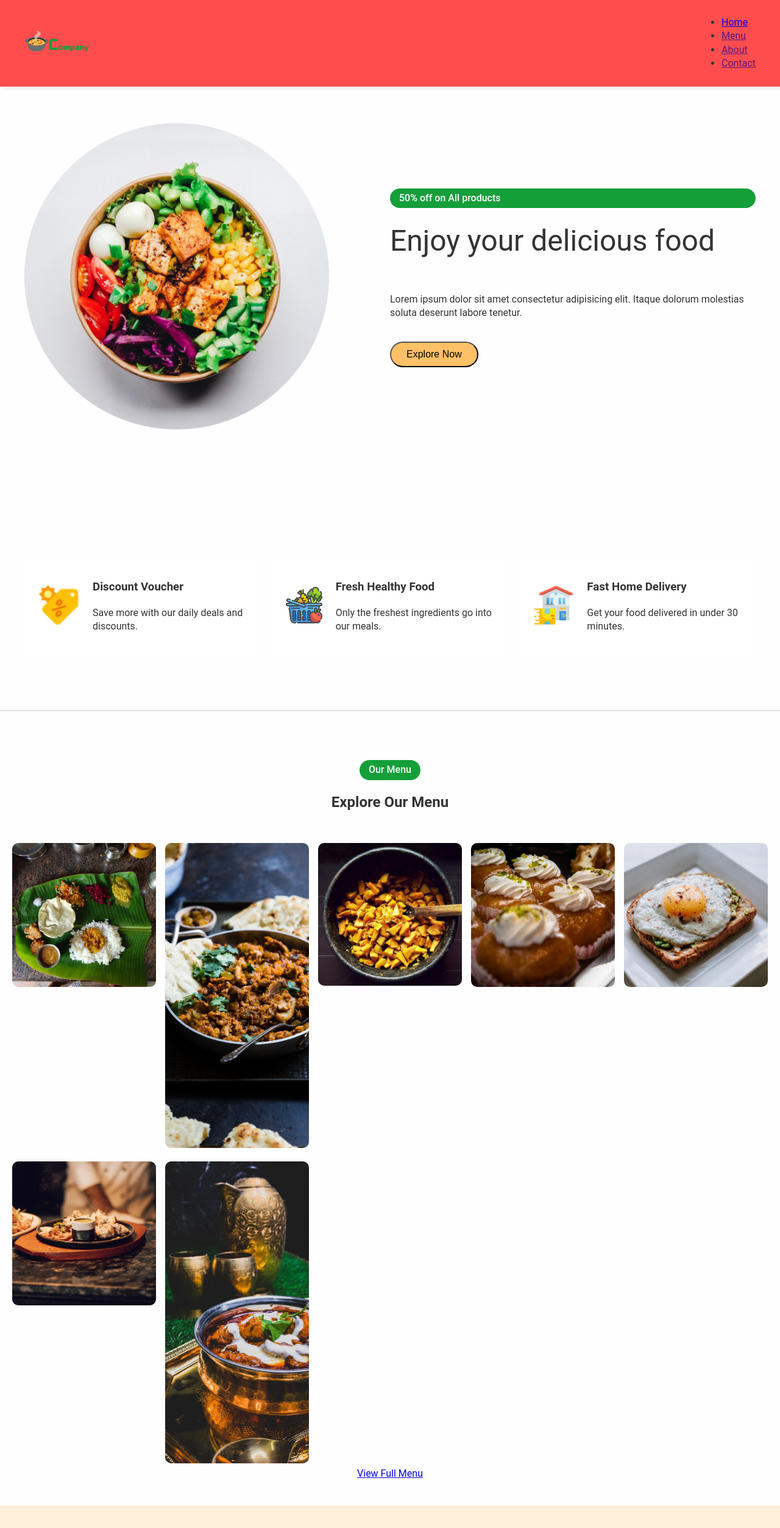
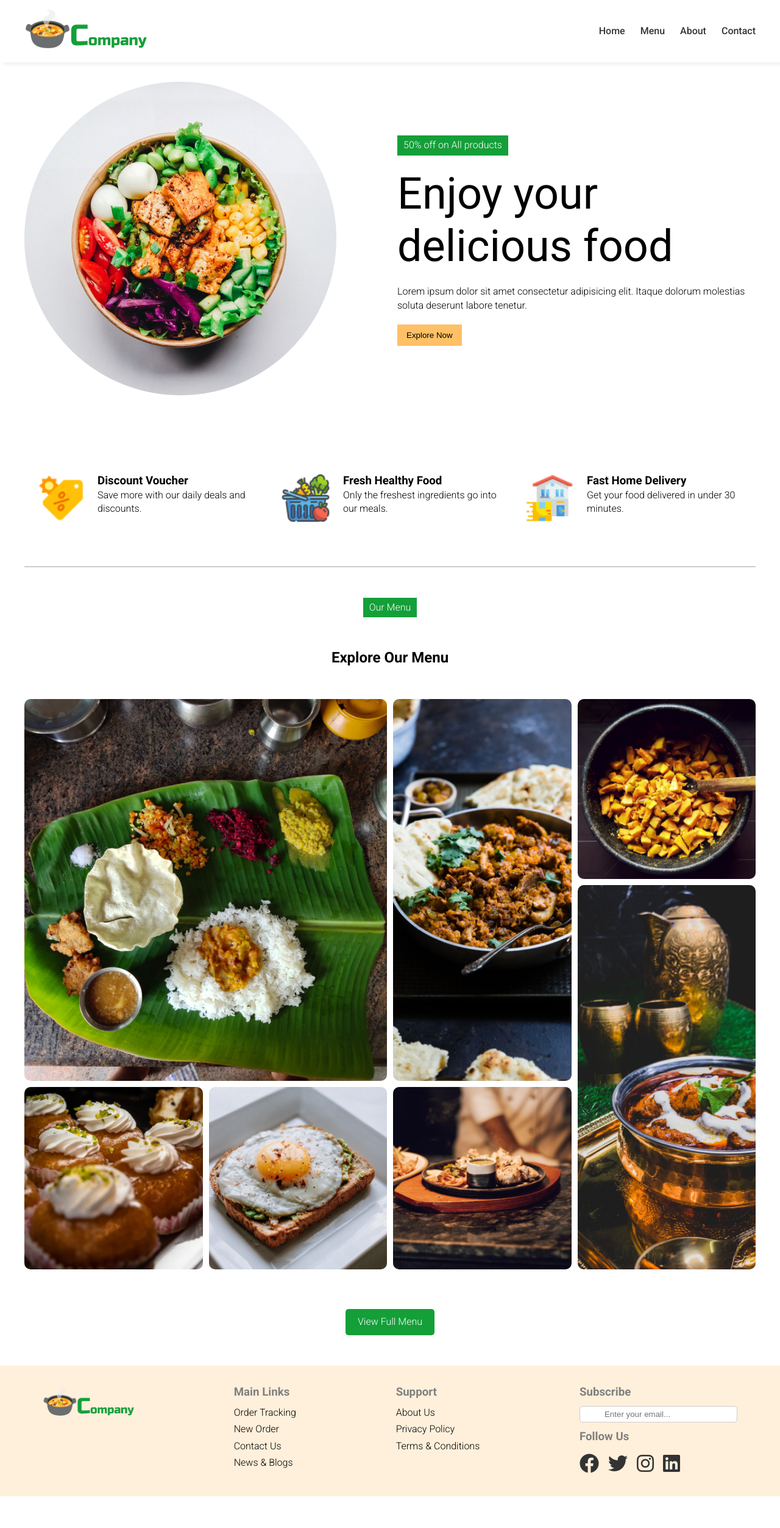
Before and after one commit to Ankita-Payal/Restaurent, a plain HTML site: page index.html in a window 1280 px wide. Shown: the top 2505 px of the page at 61% size. After the commit the page ends 2453 px from the top, so only its background shows below. Drawn offline with Linux system fonts and the light colour scheme.

Commit message:
Update style.css

```diff
--- a/style.css
+++ b/style.css
@@ -1,159 +1,214 @@
-  body {
+@import url("https://fonts.googleapis.com/css2?family=Roboto:ital,wght@0,100;0,300;0,400;0,500;0,700;0,900;1,100;1,300;1,400;1,500;1,700;1,900&display=swap");
+* {
     margin: 0;
-      font-family: 'Roboto', sans-serif;
-      background-color: #fefefe;
-      color: #333;
+    padding: 0;
+    box-sizing: border-box; /* Corrected typo: "boarder-box" to "border-box" */
+}
+html, body {
     line-height: 1.4;
+    font-weight: 300;
+    font-family: "Roboto", sans-serif;
 }
+button {
+    padding: 10px 15px;
+    border: none;
+    transition: 0.2s ease-in-out;
+}
+button:hover {
+    opacity: 0.8;
+}
+/* Navigation */
 nav {
-      background-color: #ff4d4d;
-      padding: 10px 0;
+    box-shadow: 5px 5px 5px rgba(1, 1, 1, 0.05);
     position: sticky;
     top: 0;
-      z-index: 100;
-      box-shadow: 5px 5px 5px rgba(1, 1, 1, 0.05);
+    margin-bottom: 32px;
+    background: white;
+    padding: 10px;
+    z-index: 50;
 }
-    .navigation {
+.navigation { /* Uncommented and applied styles */
     display: flex;
+    justify-content: space-between;
     align-items: center;
-      justify-content: space-between;
+}
+
+.container {
     max-width: 1200px;
-      margin: auto;
-      padding: 0 20px;
+    margin: 0 auto;
 }
-    .navigation img {
-      height: 40px;
+.bar_icon {
+    font-size: 32px;
 }
 .hero {
     display: flex;
-      flex-wrap: wrap;
+    gap: 100px;
+    justify-content: center;
     align-items: center;
-      justify-content: space-between;
-      padding: 60px 20px;
-      max-width: 1200px;
-      margin: auto;
-      gap: 50px;
-    }
-    .hero_image img {
-      width: 100%;
-      max-width: 500px;
 }
 .hero_content {
-      max-width: 600px;
     display: flex;
     flex-direction: column;
     gap: 20px;
 }
 .tag {
     background-color: #149f39;
+    padding: 5px 10px;
     color: white;
-      padding: 5px 15px;
-      display: inline-block;
-      border-radius: 20px;
-      font-weight: 500;
+    align-self: flex-start;
 }
-    h1 {
-      font-size: 3rem;
-      margin: 0 0 15px 0;
+.hero_content h1 {
+    font-size: 72px;
+    line-height: 1.2;
     font-weight: 400;
 }
 .explore_btn {
-      background-color: #ffc066;
-      color: #000;
-      padding: 10px 25px;
-      font-size: 1rem;
-      border-radius: 25px;
-      cursor: pointer;
-      transition: background 0.3s ease;
+    background: #ffc066;
     align-self: flex-start;
-    }
-    .explore_btn:hover {
-      opacity: 0.8;
+    gap: 20px;
+    justify-content: center;
+    cursor: pointer; /* Added cursor pointer for button */
 }
 .features {
+    margin-top: 100px;
     display: flex;
-      flex-wrap: wrap;
-      gap: 20px;
-      padding: 40px 20px;
-      max-width: 1200px;
-      margin: 100px auto 50px auto;
+    margin-bottom: 50px;
+    justify-content: space-around; /* Added to distribute features */
 }
 .feature {
-      flex: 1;
-      min-width: 250px;
     display: flex;
     gap: 20px;
-      align-items: center;
     padding: 20px;
     transition: 0.2s ease-in-out;
-      background-color: #fff;
-      border-radius: 8px;
+    flex: 1; /* Added to make features take equal width */
+}
+.feature_image {
+    width: 72px;
+    height: 72px; /* Added height for consistent icon sizing */
+    object-fit: contain; /* Ensures image fits within the box */
 }
 .feature:hover {
-      box-shadow: 5px 5px 15px rgba(0,0,0,0.1);
+    transition: 0.2s ease-in-out;
+    box-shadow: 5px 5px 5px rgba(1, 1, 1, 0.05);
 }
-    .feature img {
-      width: 72px;
+
+.divider {
+    border: 1px solid #ccc;
+    margin: 20px 0;
 }
-    .divider {
-      height: 2px;
-      background-color: #ddd;
-      margin: 40px 0;
-    }
+/*menu section*/
 .menu {
-      text-align: center;
-      padding: 40px 20px;
+    display: flex;
+    flex-direction: column;
+    gap: 50px;
+    margin: 50px 0;
+    align-items: center;
 }
 .menu .tag {
     align-self: center;
 }
-    .grid {
-      display: grid;
-      grid-template-columns: repeat(auto-fit, minmax(200px, 1fr));
-      gap: 15px;
-      padding-top: 30px;
+.grid_item { /* New class for grid items to control their content */
+    border-radius: 10px;
+    overflow: hidden; /* Ensures image corners are rounded */
 }
+
 .grid_image {
+    border-radius: 10px;
+    transition: 0.2s ease-in-out;
     width: 100%;
-      border-radius: 10px;
-      transition: transform 0.3s;
+    height: 100%; /* Ensures image fills the div */
+    object-fit: cover; /* This is key for consistent image sizing */
 }
 .grid_image:hover {
     transform: scale(1.05);
+    transition: 0.2s ease-in-out;
 }
+.grid {
+    display: grid;
+    gap: 10px;
+    grid-template-areas:
+        "I1 I1 I2 I3"
+        "I1 I1 I2 I7"
+        "I4 I5 I6 I7";
+    width: 100%; /* Ensure grid takes full width available in container */
+}
+
+.item1 {
+    grid-area: I1;
+}
+.item2 {
+    grid-area: I2;
+}
+.item3 {
+    grid-area: I3;
+}
+.item4 {
+    grid-area: I4;
+}
+.item5 {
+    grid-area: I5;
+}
+.item6 {
+    grid-area: I6;
+}
+.item7 {
+    grid-area: I7;
+}
+
+.view_full_menu {
+    background: #149f39; /* Example color, adjust as needed */
+    color: white;
+    padding: 10px 20px;
+    text-decoration: none;
+    border-radius: 5px;
+    margin-top: 20px;
+    transition: 0.2s ease-in-out;
+}
+.view_full_menu:hover {
+    opacity: 0.9;
+}
+
+
+/*footer */
+
 footer {
     background-color: #fff0db;
-      color: #333;
-      padding: 40px 20px;
-    }
-    .footer_container {
-      display: flex;
-      flex-wrap: wrap;
-      gap: 30px;
-      max-width: 1200px;
-      margin: auto;
-    }
-    .footer_logo img {
-      height: 40px;
 }
 .link_lists ul {
     list-style: none;
-      padding: 0;
+    padding: 0; /* Removed default padding */
 }
 .link_lists ul li {
     font-size: 16px;
     margin-bottom: 5px;
 }
-    .link_lists h3,
+.link_lists ul li a { /* Style for footer links */
+    text-decoration: none;
+    color: inherit;
+}
+.link_lists h3 {
+    margin-bottom: 10px;
+    color: gray;
+}
 .news_letter h3 {
     margin-bottom: 10px;
     color: gray;
 }
-    .news_letter input[type="email"] {
-      padding: 10px;
-      width: 100%;
-      max-width: 250px;
+.news_letter input {
+    padding: 5px 40px;
     margin-bottom: 10px;
+    border: 1px solid #ccc; /* Added border for input */
+    border-radius: 5px;
+}
+.footer_container {
+    padding: 30px;
+    display: flex;
+    justify-content: space-between;
+    flex-wrap: wrap; /* Allows wrapping on smaller screens */
+    gap: 20px; /* Added gap for better spacing */
+}
+.footer_logo img {
+    max-width: 150px; /* Adjust as needed */
 }
 .icon_container {
     display: flex;
@@ -161,26 +216,111 @@
     font-size: 32px;
 }
 .icon {
-      background-color: #555;
-      padding: 10px;
-      border-radius: 50%;
-      color: white;
     cursor: pointer;
-      transition: background 0.3s;
+    color: #333; /* Default icon color */
+    transition: 0.2s ease-in-out;
 }
 .icon:hover {
-      background-color: #ff4d4d;
+    color: #149f39; /* Hover color for icons */
 }
-    @media(max-width: 768px) {
+
+
+@media (max-width: 786px) { /* Corrected @media syntax: max-width not max_width */
     .hero {
         flex-direction: column;
-        gap: 30px;
+        gap: 20px; /* Reduced gap for mobile */
+    }
+    .hero_image {
+        display: flex;
+        justify-content: center;
+    }
+    .hero_image img { /* Target the image directly */
+        width: 90%;
+        max-width: 400px; /* Added max-width to prevent image from being too large */
+        height: auto;
+    }
+    .hero_content {
+        gap: 10px;
+        padding: 10px;
+        text-align: center; /* Center text for mobile */
+        align-items: center; /* Center align items for mobile */
+    }
+    .hero_content h1 {
+        font-size: 32px;
+        line-height: 1.2;
     }
     .features {
         flex-direction: column;
+        align-items: center; /* Center features for mobile */
+        gap: 20px; /* Added gap for features */
+    }
+    .feature {
+        flex-direction: column;
+        align-items: center;
+        text-align: center;
+        width: 90%; /* Make features take more width */
+    }
+    .grid {
+        padding: 10px;
+        grid-template-areas:
+            "I1 I1"
+            "I2 I3"
+            "I4 I5"
+            "I6 I7"; /* Adjusted grid for smaller screens */
+    }
+    .grid_item {
+        border-radius: 0px; /* Removed border-radius on small screens if desired */
+    }
+    .grid_image {
+        border-radius: 0px; /* Removed border-radius on small screens if desired */
     }
     .footer_container {
         flex-direction: column;
-        gap: 20px;
+        text-align: center;
+        align-items: center;
+    }
+    .link_lists {
+        margin-bottom: 20px; /* Add spacing between footer sections */
+    }
+    .news_letter input {
+        width: 80%; /* Adjust input width for mobile */
+    }
+    .icon_container {
+        justify-content: center; /* Center social icons */
     }
 }
+
+@media (max-width: 480px) {
+    .hero_content h1 {
+        font-size: 24px; /* Even smaller font for very small screens */
+    }
+    .news_letter input {
+        padding: 5px 20px; /* Adjust padding for smaller inputs */
+    }
+}
+.nav_links {
+    list-style: none; /* Removes bullet points */
+    display: flex; /* Arranges list items horizontally */
+    gap: 25px; /* Adds space between list items */
+}
+
+.nav_links li a {
+    text-decoration: none; /* Removes underline from links */
+    color: #333; /* Sets link color */
+    font-weight: 500; /* Makes the text a bit bolder */
+    transition: color 0.2s ease-in-out; /* Smooth transition for hover effect */
+}
+
+.nav_links li a:hover {
+    color: #ffc066; /* Changes link color on hover (e.g., to your button color) */
+}
+
+/* Optional: For responsiveness on smaller screens */
+@media (max-width: 786px) {
+    .nav_links {
+        flex-direction: column; /* Stacks links vertically on smaller screens */
+        align-items: center; /* Centers links */
+        gap: 15px; /* Adjust gap for vertical stacking */
+        margin-top: 20px; /* Add some space from the logo/top */
+    }
+}
```
Lines whose indentation alone changed are shown as unchanged.
